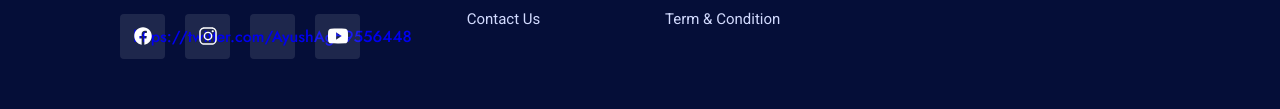
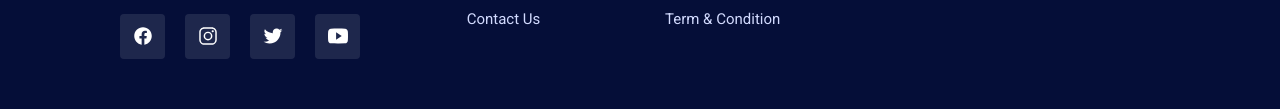
Before and after one commit to AyushAgarwal15/E-lerning-Website, a plain HTML site: page index.html in a window 1280 px wide. Shown: the part 8540-8649 px from the top of the page. Drawn offline with nearby package versions, Linux system fonts and the light colour scheme.

Commit message:
Update index.html

```diff
--- a/index.html
+++ b/index.html
@@ -1192,8 +1192,8 @@
               <ion-icon name="logo-instagram"></ion-icon>
             </a>
             <a href="#">
-              <ion-icon name="logo-twitter"></ion-icon>
-              https://twitter.com/AyushAg59556448
+              <ion-icon name="logo-twitter">https://twitter.com/AyushAg59556448</ion-icon>
+
             </a>
             <a href="#">
               <ion-icon name="logo-youtube"></ion-icon>
```
